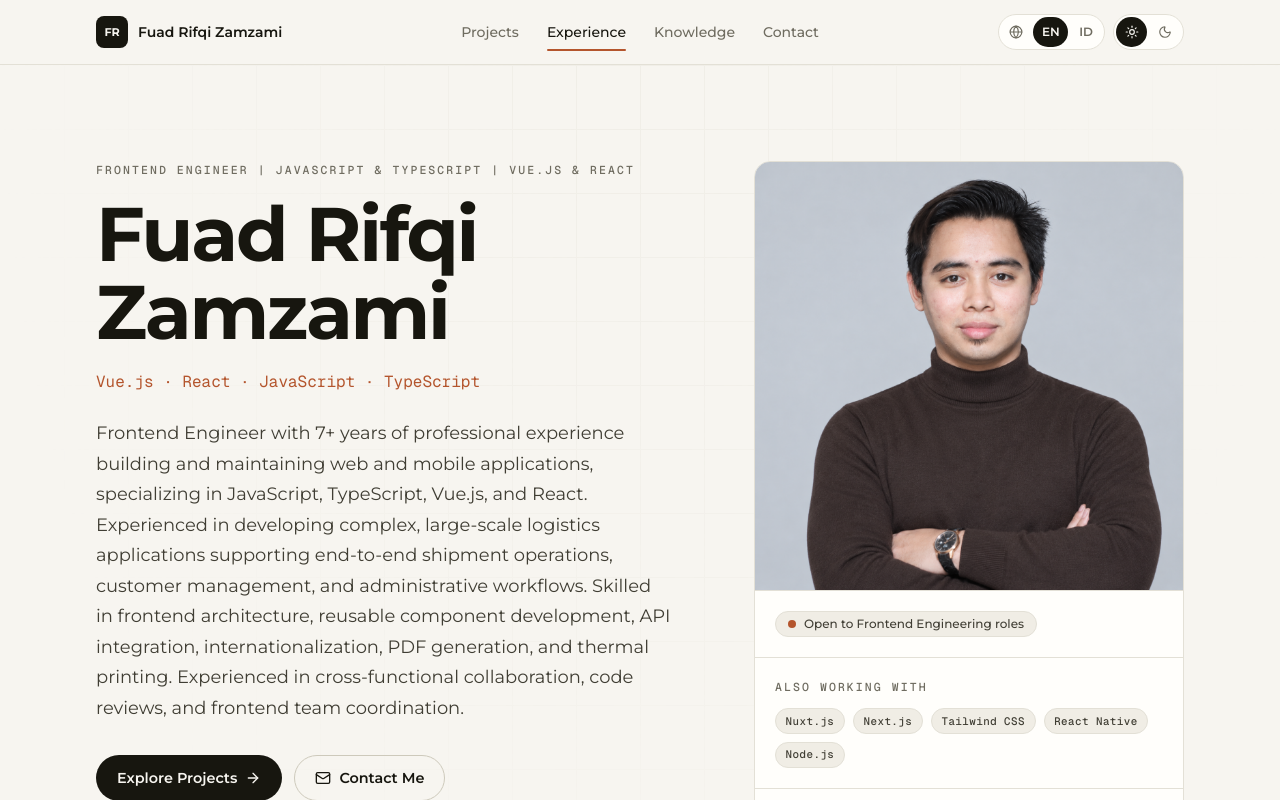
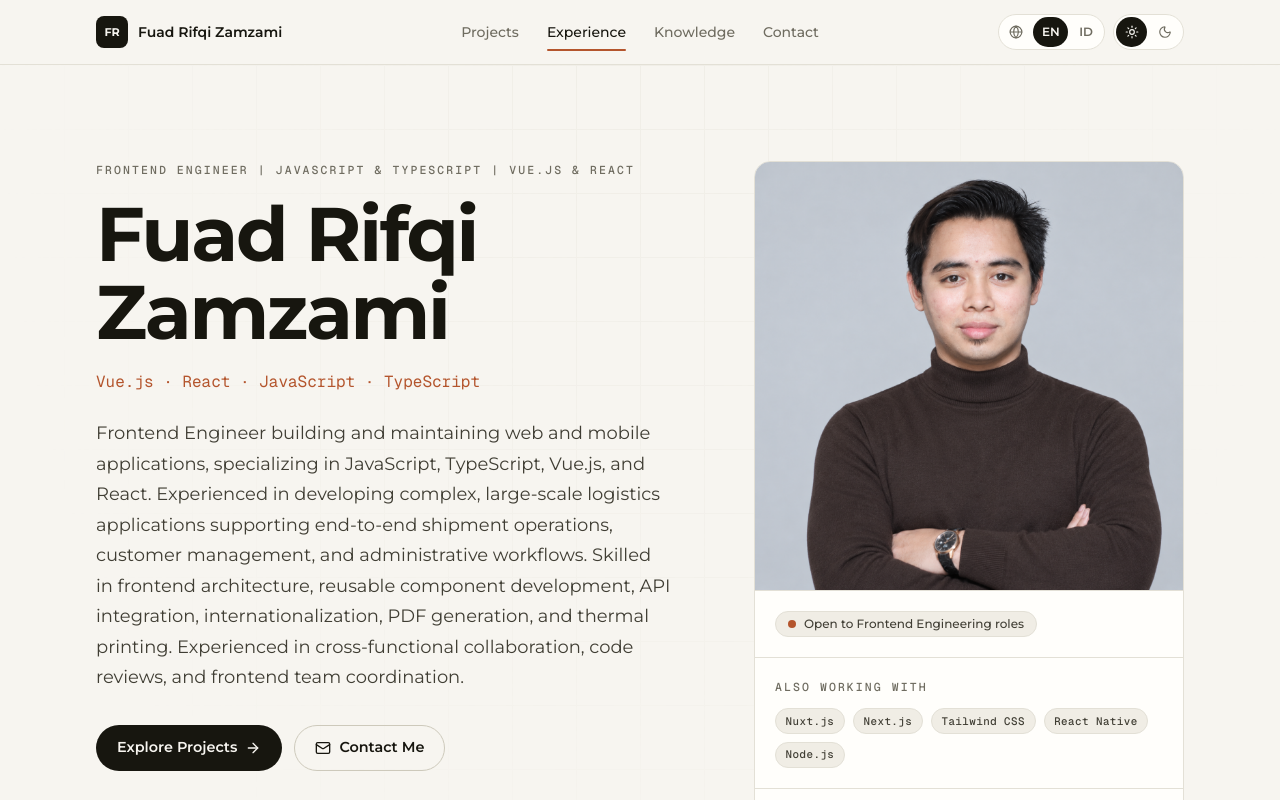
Before and after one commit to fuadrifki/my-portfolio, a Next.js app: page / in a window 1280 px wide. Shown: the top 800 px of the page. Built offline with nearby package versions, Linux system fonts and the light colour scheme.

Commit message:
chore: remove experience count from profile summary

```diff
--- a/src/data/portfolio.ts
+++ b/src/data/portfolio.ts
@@ -41,8 +41,8 @@ export const profile = {
     id: "Terbuka untuk posisi Frontend Engineer"
   } satisfies Localized,
   intro: {
-    en: "Frontend Engineer with 7+ years of professional experience building and maintaining web and mobile applications, specializing in JavaScript, TypeScript, Vue.js, and React. Experienced in developing complex, large-scale logistics applications supporting end-to-end shipment operations, customer management, and administrative workflows. Skilled in frontend architecture, reusable component development, API integration, internationalization, PDF generation, and thermal printing. Experienced in cross-functional collaboration, code reviews, and frontend team coordination.",
-    id: "Frontend Engineer dengan 7+ tahun pengalaman profesional membangun dan memelihara aplikasi web dan mobile, berspesialisasi dalam JavaScript, TypeScript, Vue.js, dan React. Berpengalaman mengembangkan aplikasi logistik kompleks berskala besar yang mendukung operasional pengiriman end-to-end, manajemen pelanggan, dan alur administrasi. Terampil dalam arsitektur frontend, pengembangan komponen reusable, integrasi API, internasionalisasi, pembuatan PDF, dan thermal printing. Berpengalaman dalam kolaborasi lintas fungsi, code review, dan koordinasi tim frontend."
+    en: "Frontend Engineer building and maintaining web and mobile applications, specializing in JavaScript, TypeScript, Vue.js, and React. Experienced in developing complex, large-scale logistics applications supporting end-to-end shipment operations, customer management, and administrative workflows. Skilled in frontend architecture, reusable component development, API integration, internationalization, PDF generation, and thermal printing. Experienced in cross-functional collaboration, code reviews, and frontend team coordination.",
+    id: "Frontend Engineer yang membangun dan memelihara aplikasi web dan mobile, berspesialisasi dalam JavaScript, TypeScript, Vue.js, dan React. Berpengalaman mengembangkan aplikasi logistik kompleks berskala besar yang mendukung operasional pengiriman end-to-end, manajemen pelanggan, dan alur administrasi. Terampil dalam arsitektur frontend, pengembangan komponen reusable, integrasi API, internasionalisasi, pembuatan PDF, dan thermal printing. Berpengalaman dalam kolaborasi lintas fungsi, code review, dan koordinasi tim frontend."
   } satisfies Localized,
   photo: "/images/logos/profile.png",
   photoAlt: {
```
